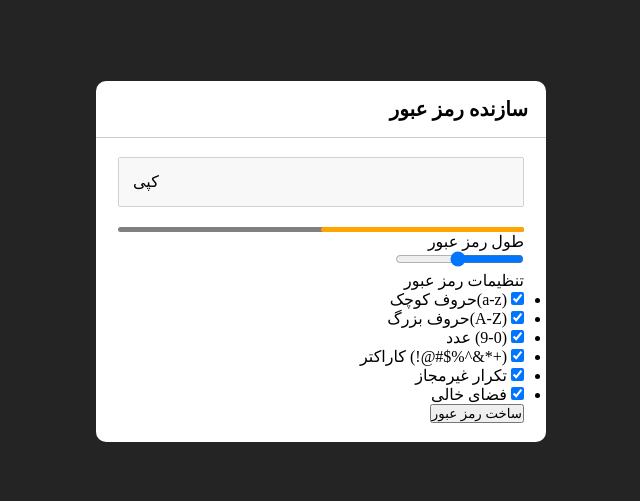
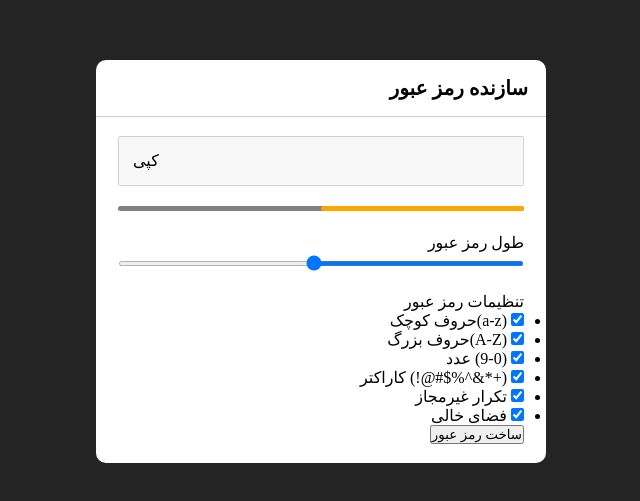
Before and after one commit to Zeynab-jalalian/Password, a plain HTML site: page index.html in a window 1280 px wide. Shown: the part 139-640 px from the top of the page, without its empty margins (319-959 px from the left). Drawn offline with Linux system fonts and the light colour scheme.

Commit message:
css pass_length

```diff
--- a/style.css
+++ b/style.css
@@ -57,3 +57,10 @@ body{
    background: orange;
    border-radius: 25px;
 }
+.wrapper .pass_length{
+ margin: 22px 0;
+}
+.wrapper .pass_length input{
+    width: 100%;
+    height: 5px;
+}
```
